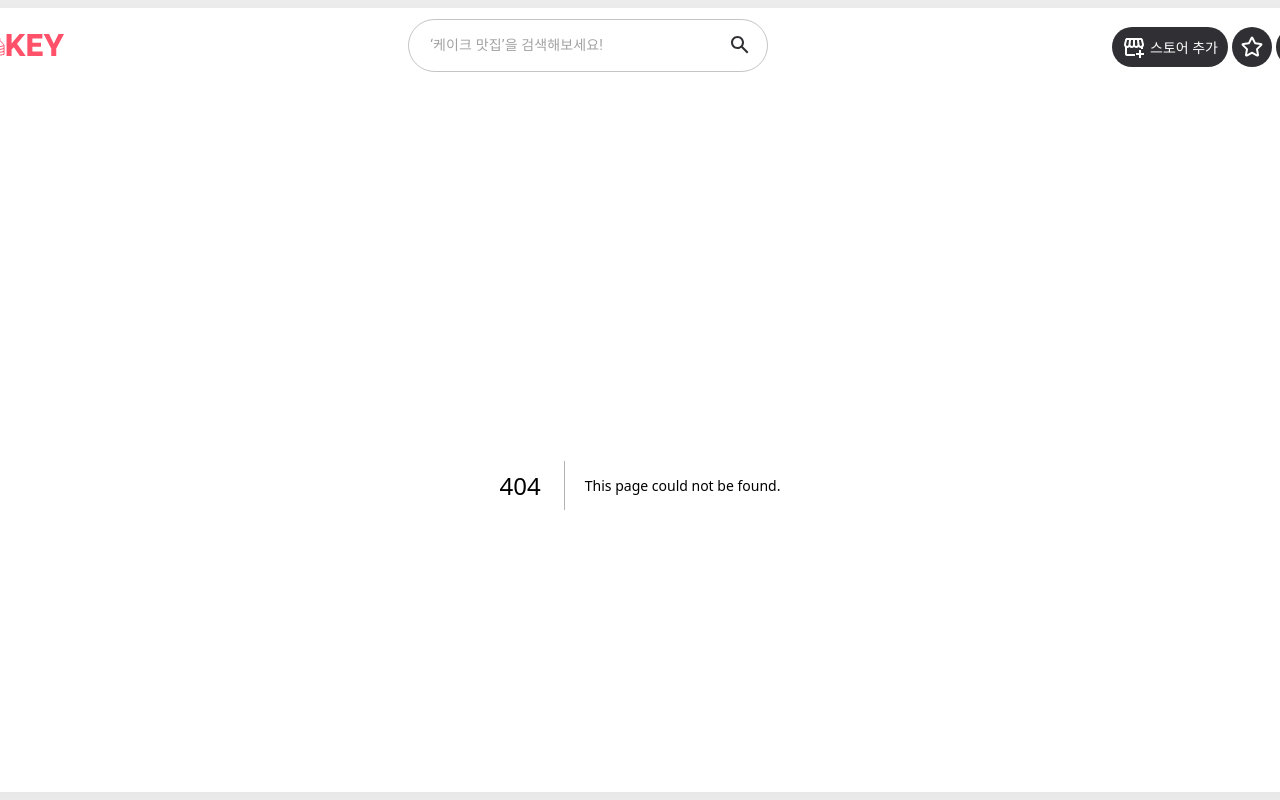
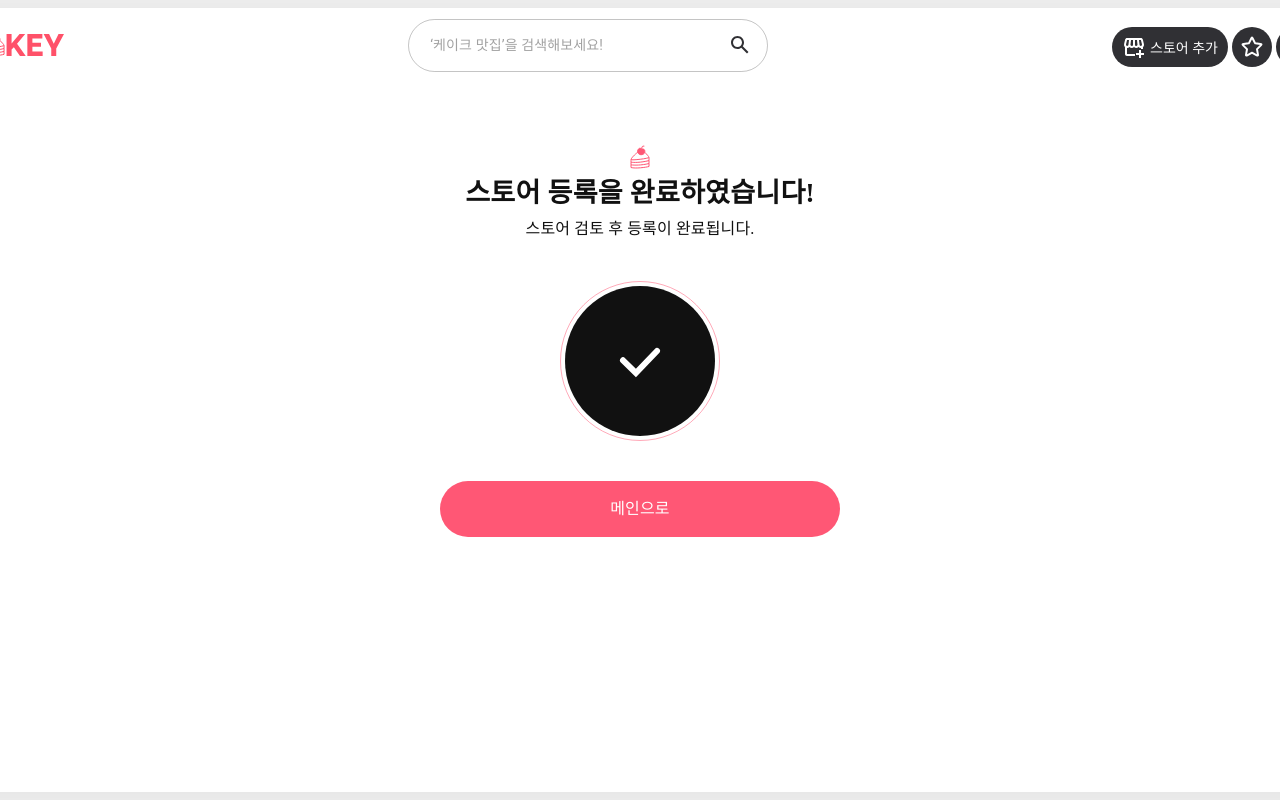
Before and after one commit to cakey-strawberry/cakey-desktop, a Next.js app: page /congratulation-add-store in a window 1280 px wide. Before the commit this address had no page. Built offline with nearby package versions, Linux system fonts and the light colour scheme.

Commit message:
feat: add layout for congratulation-add-store component

```diff
--- /dev/null
+++ b/src/pages/congratulation-add-store.tsx
@@ -0,0 +1,23 @@
+import { useRouter } from 'next/navigation';
+
+import { CongratulationCard } from '@/components/Misc/CongratulationCard';
+
+export default function CongratulationSignUp() {
+  const router = useRouter();
+
+  function handleButtonClick() {
+    router.push('/');
+  }
+
+  return (
+    <CongratulationCard
+      title="스토어 등록을 완료하였습니다!"
+      subtitle="스토어 검토 후 등록이 완료됩니다."
+      buttonText="메인으로"
+      onButtonClick={handleButtonClick}
+      sx={{
+        marginTop: '60px',
+      }}
+    />
+  );
+}
```
